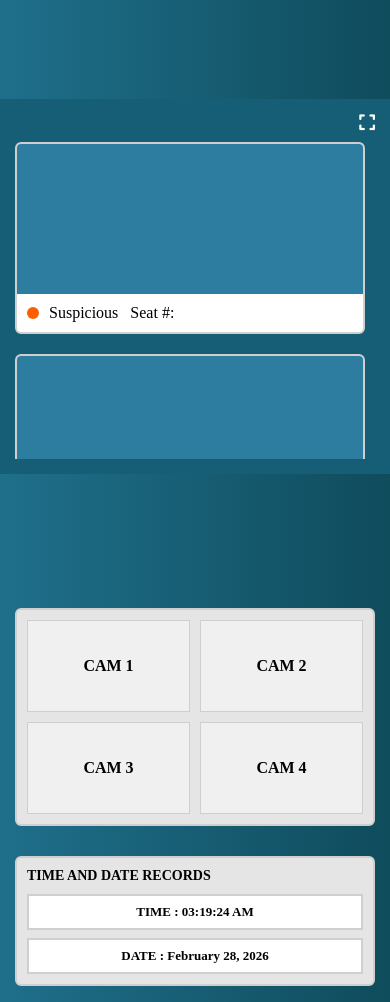
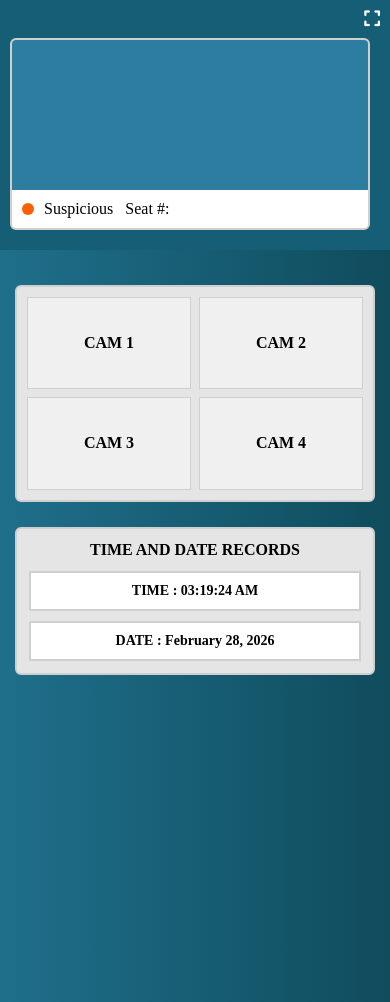
Before and after one commit to myk-101/ExamGuard, a Flask app: page /dashboard in a window 390 px wide. Shown: the part 70-1072 px from the top of the page. Run offline with Flask 3, Linux system fonts and the light colour scheme.

Commit message:
Update dashboard.css

```diff
--- a/ExamGuard/static/css/dashboard.css
+++ b/ExamGuard/static/css/dashboard.css
@@ -148,18 +148,19 @@
 
     .dashboard-container {
         flex-direction: column;
-        height: calc(100vh - 70px);
+        min-height: 100vh;
+        height: auto;
+        overflow: visible;
     }
 
     .sidebar {
         width: 100%;
         height: auto;
-        margin: auto;
-        max-height: 35vh;
+        max-height: 250px;
+        padding: 10px;
     }
 
     .sidebar .records {
-        width: 100%;
         overflow-y: auto;
         scrollbar-width: none;
         -ms-overflow-style: none;
@@ -170,40 +171,41 @@
     }
 
     .main-content {
-        flex: 1;
         padding: 15px;
         height: auto;
-        max-height: 40vh;
-        overflow-y: auto;
+        overflow: visible;
     }
 
     .camera-grid {
         grid-template-columns: repeat(2, 1fr);
+        gap: 8px;
     }
 
     .dashboard-records-bar {
         flex-direction: column;
         align-items: stretch;
-        gap: 10px;
-        padding: 10px;
-        width: 100%;
+        gap: 12px;
+        padding: 12px;
+        margin-top: 25px;
+        margin-bottom: 25px;
     }
 
     .dashboard-records-title {
-        font-size: 14px;
+        font-size: 16px;
+        text-align: center;
     }
 
     .time-date {
         flex-direction: column;
-        gap: 8px;
+        gap: 10px;
         width: 100%;
     }
 
     .box {
         width: 100%;
         text-align: center;
-        font-size: 13px;
-        padding: 8px;
+        font-size: 14px;
+        padding: 10px;
     }
 
 }
```
